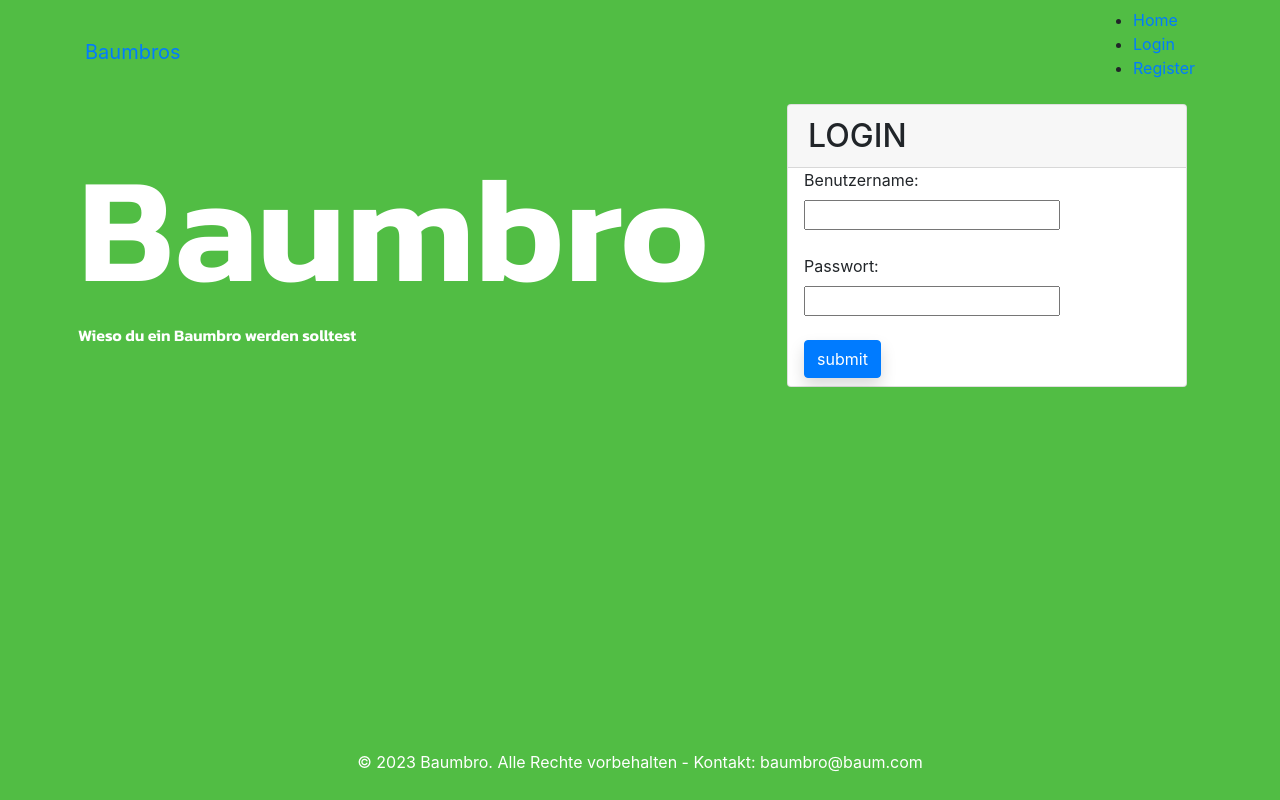
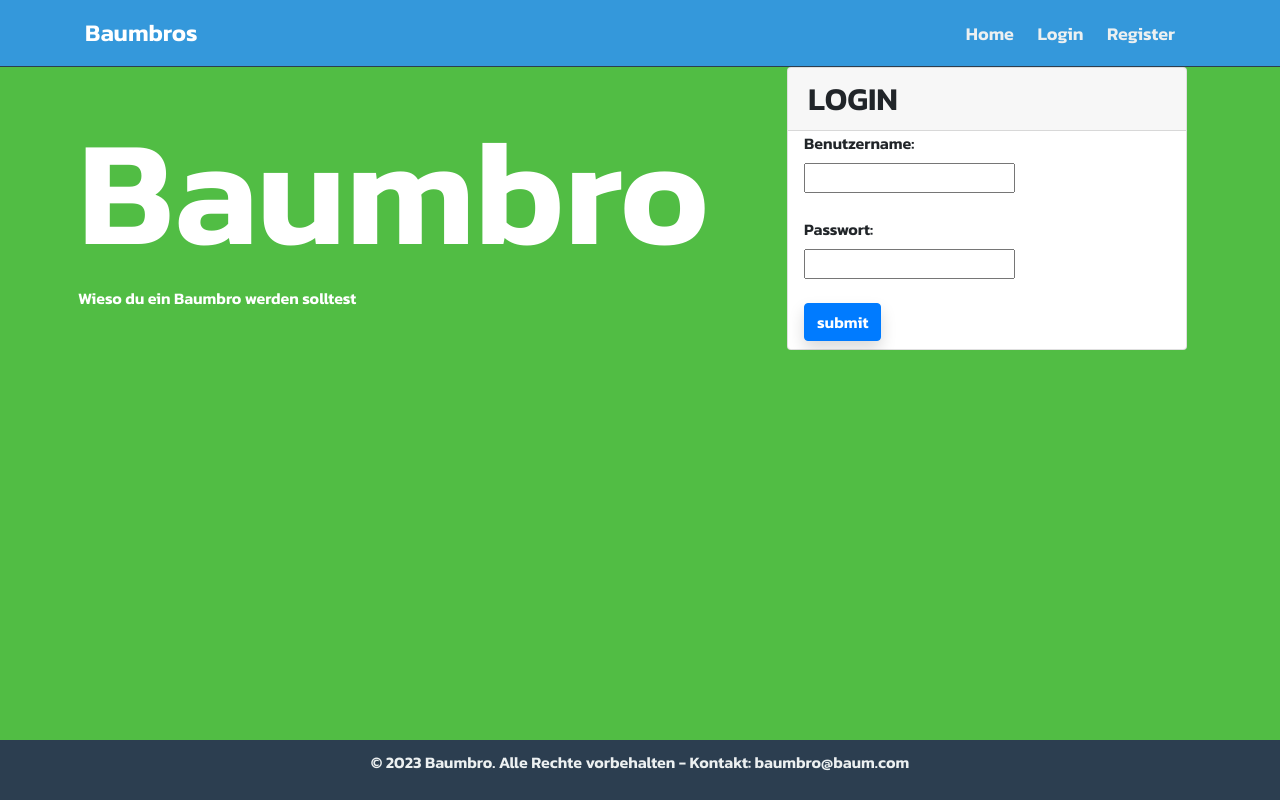
Before and after one commit to carlottostromstedt/baumbro, a Flask app: page / in a window 1280 px wide. Run offline with Flask 3, Linux system fonts and the light colour scheme; some libraries are stand-ins or nearby versions.

Commit message:
14: huhu ich will schönmache

```diff
--- a/static/css/styles.css
+++ b/static/css/styles.css
@@ -32,3 +32,59 @@ footer {
     color: #fff;
     padding: 10px;
   }
+  /* styles.css */
+
+body {
+    font-family: 'Kanit', sans-serif;
+    margin: 0;
+    padding: 0;
+    box-sizing: border-box;
+}
+
+.navbar {
+    background-color: #3498db;
+    padding: 10px 0;
+    border-bottom: 1px solid #2c3e50;
+}
+
+.navbar-brand {
+    color: #fff;
+    font-size: 24px;
+    font-weight: bold;
+}
+
+.navbar-brand:hover {
+    color: #ecf0f1;
+}
+
+.nav-list {
+    list-style-type: none;
+    margin: 0;
+    padding: 0;
+}
+
+.nav-list li {
+    display: inline-block;
+    margin-right: 20px;
+}
+
+.nav-list a {
+    text-decoration: none;
+    color: #ecf0f1;
+    font-size: 18px;
+    font-weight: bold;
+}
+
+.nav-list a:hover {
+    color: #bdc3c7;
+}
+
+footer {
+    background-color: #2c3e50;
+    color: #ecf0f1;
+    text-align: center;
+    padding: 10px 0;
+    position: fixed;
+    bottom: 0;
+    width: 100%;
+}
```
